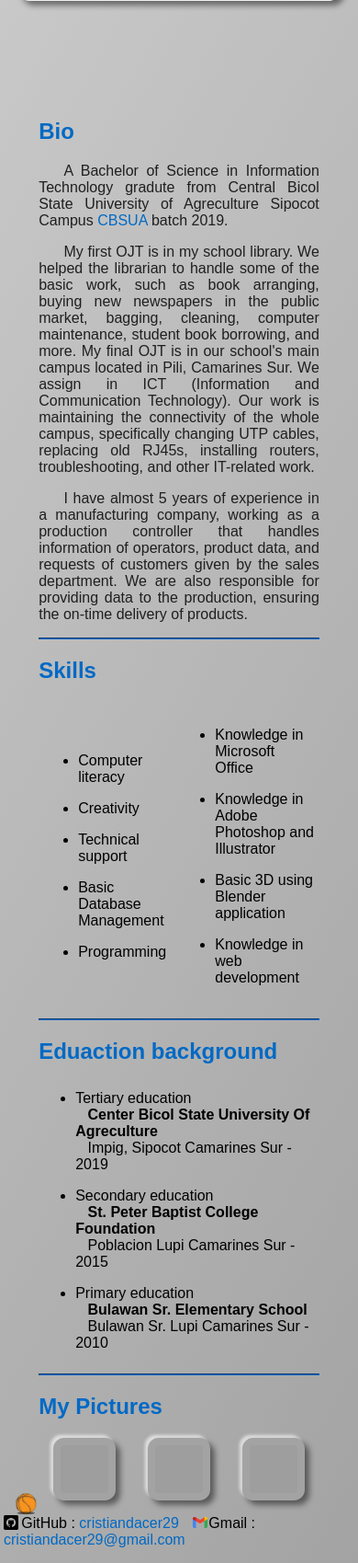
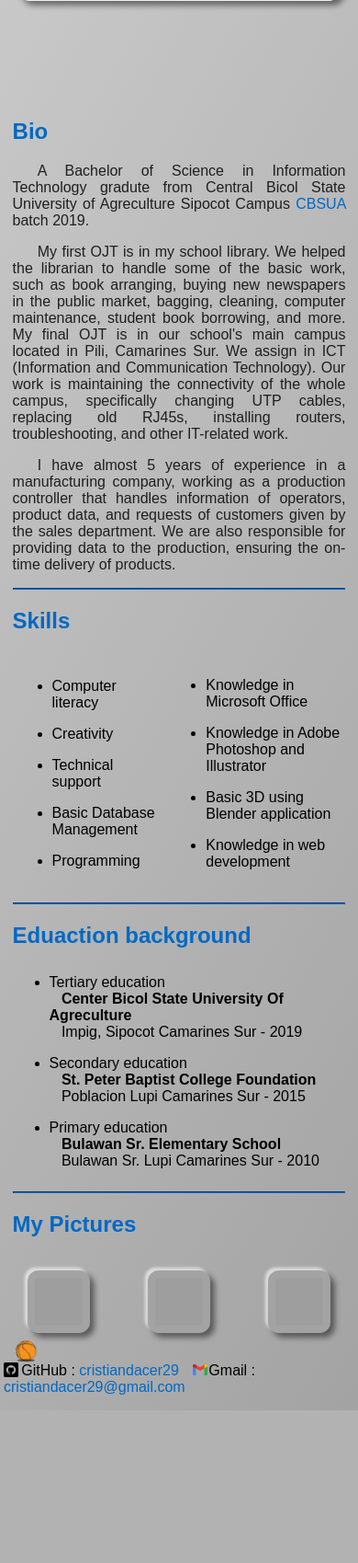
Before and after one commit to cristiandacer29/CristianM.Dacer, a PHP site: page / in a window 390 px wide. Shown: the part 544-2243 px from the top of the page at 92% size. After the commit the page ends 2077 px from the top, so only its background shows below. Run offline with PHP 8.4, Linux system fonts and the light colour scheme; grey boxes are pictures that could not be loaded.

Commit message:
Update home.css

```diff
--- a/css/home.css
+++ b/css/home.css
@@ -35,8 +35,7 @@
 }
 .paragraph-width{
     width: 80%;
-    margin-inline: 10%;
-
+    margin-inline: auto;
 }
 .paragraph-width li{
     padding-block: 0.5em;
@@ -52,7 +51,11 @@ table{
     justify-content: space-between;
     flex-wrap: nowrap;
     align-items: center;
-    padding-inline: 1rem;
+    padding: 1rem;
+    border-radius: 20px;
+}
+.my-personal-image:hover{
+    background-color: rgb(136, 136, 136);
 }
 .my-personal-image > img{
     aspect-ratio: 1;
@@ -61,3 +64,8 @@ table{
     padding: 0.5em;
     box-sizing: border-box;
 }
+@media only screen and (max-width: 800px) {
+    .paragraph-width{
+        width: 95%;
+    }
+}
```
